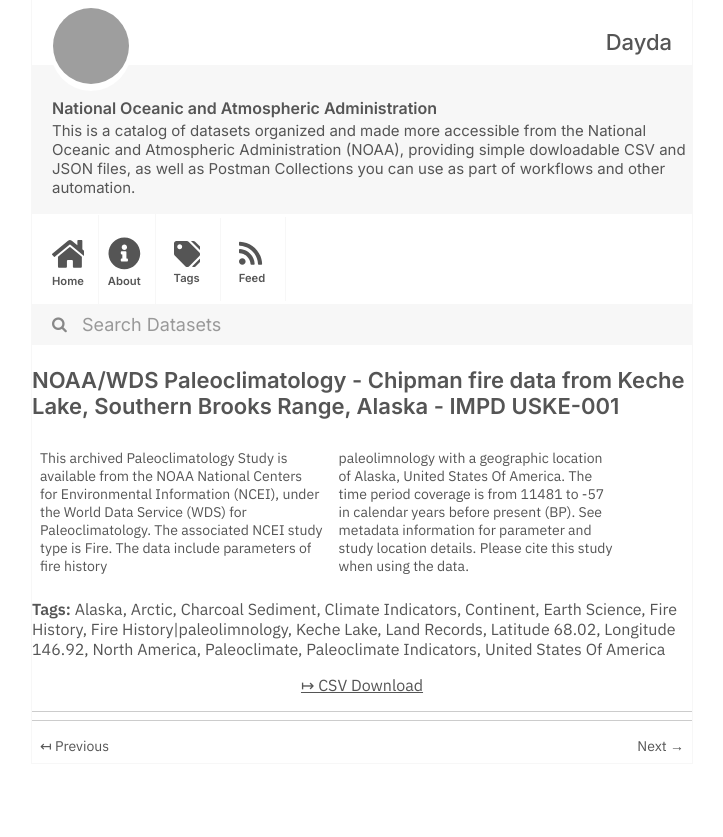
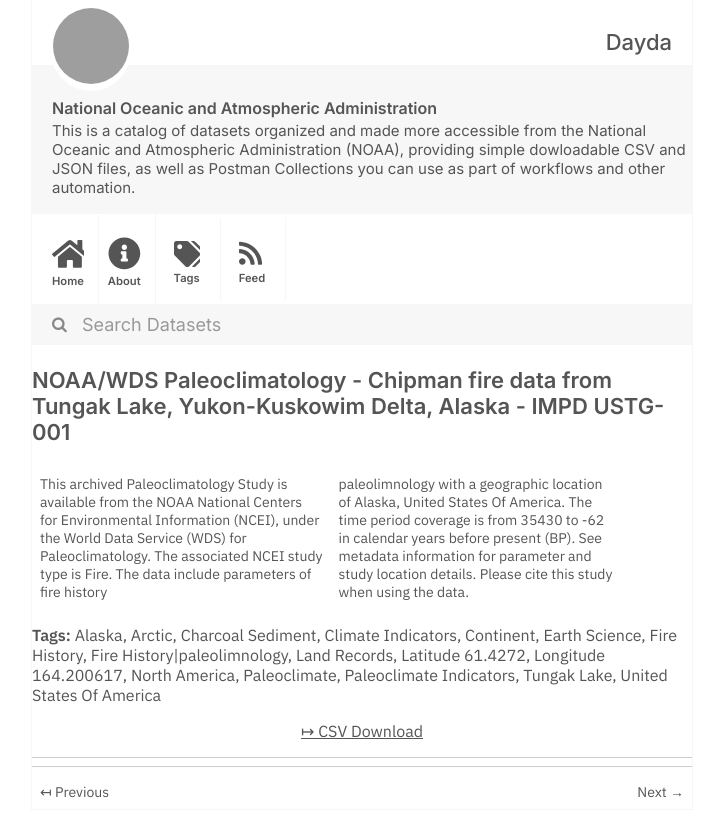
Before and after one commit to dayda-entities/national-oceanic-and-atmospheric-administration, a Jekyll site: the page built from _posts/2020-11-12-noaawds-paleoclimatology-chipm.md, in a window 1280 px wide, cut to the strip 0-837 px from the top of the page. Shown: the whole strip, without its empty margins (278-1001 px from the left). Built offline with Jekyll 4.4.1, drawn with Linux system fonts in a browser that asks for light colours; grey boxes are pictures that could not be loaded.

Commit message:
Publish Data

```diff
--- a/_posts/2020-11-12-noaawds-paleoclimatology-chipm.md
+++ b/_posts/2020-11-12-noaawds-paleoclimatology-chipm.md
@@ -1,9 +1,9 @@
 ---
 title: >-
-  NOAA/WDS Paleoclimatology - Chipman fire data from Keche Lake, Southern Brooks
-  Range, Alaska - IMPD USKE-001
-created: '2020-11-12T06:12:55.094043'
-modified: '2020-12-19T00:13:54.654252'
+  NOAA/WDS Paleoclimatology - Chipman fire data from Tungak Lake, Yukon-Kuskowim
+  Delta, Alaska - IMPD USTG-001
+created: '2020-11-12T06:06:26.622025'
+modified: '2020-12-18T23:16:03.606730'
 state: active
 type: dataset
 tags:
@@ -15,19 +15,19 @@ tags:
   - Earth Science
   - Fire History
   - Fire History|paleolimnology
-  - Keche Lake
   - Land Records
-  - Latitude 68.02
-  - Longitude  146.92
+  - Latitude 61.4272
+  - Longitude  164.200617
   - North America
   - Paleoclimate
   - Paleoclimate Indicators
+  - Tungak Lake
   - United States Of America
 groups: []
 csv_url: >-
-  https://www.ncei.noaa.gov/pub/data/paleo/firehistory/charcoal/northamerica/supplemental/uske-001-charanalysis-data.csv
+  https://www.ncei.noaa.gov/pub/data/paleo/firehistory/charcoal/northamerica/supplemental/ustg-001-charanalysis-results.csv
 json_url: ''
 layout: post
 
 ---
-This archived Paleoclimatology Study is available from the NOAA National Centers for Environmental Information (NCEI), under the World Data Service (WDS) for Paleoclimatology. The associated NCEI study type is Fire. The data include parameters of fire history|paleolimnology with a geographic location of Alaska, United States Of America. The time period coverage is from 11481 to -57 in calendar years before present (BP). See metadata information for parameter and study location details. Please cite this study when using the data.
+This archived Paleoclimatology Study is available from the NOAA National Centers for Environmental Information (NCEI), under the World Data Service (WDS) for Paleoclimatology. The associated NCEI study type is Fire. The data include parameters of fire history|paleolimnology with a geographic location of Alaska, United States Of America. The time period coverage is from 35430 to -62 in calendar years before present (BP). See metadata information for parameter and study location details. Please cite this study when using the data.
```
